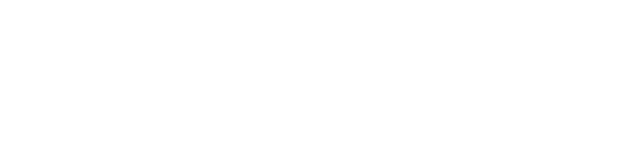
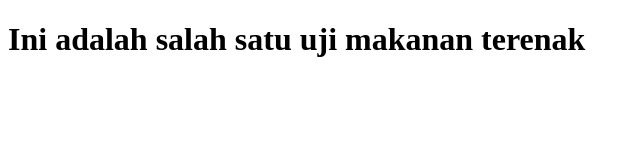
Before and after one commit to VannHvzhh17/Sok-Asril-, a plain HTML site: page index.html in a window 1280 px wide. Shown: the whole page, without its empty margins (0-640 px from the left). Drawn offline with Linux system fonts and the light colour scheme.

Commit message:
menambahkan h1

```diff
--- a/index.html
+++ b/index.html
@@ -6,6 +6,6 @@
     <title>Document</title>
 </head>
 <body>
-
+    <h1>Ini adalah salah satu uji makanan terenak</h1>
 </body>
 </html>
```
